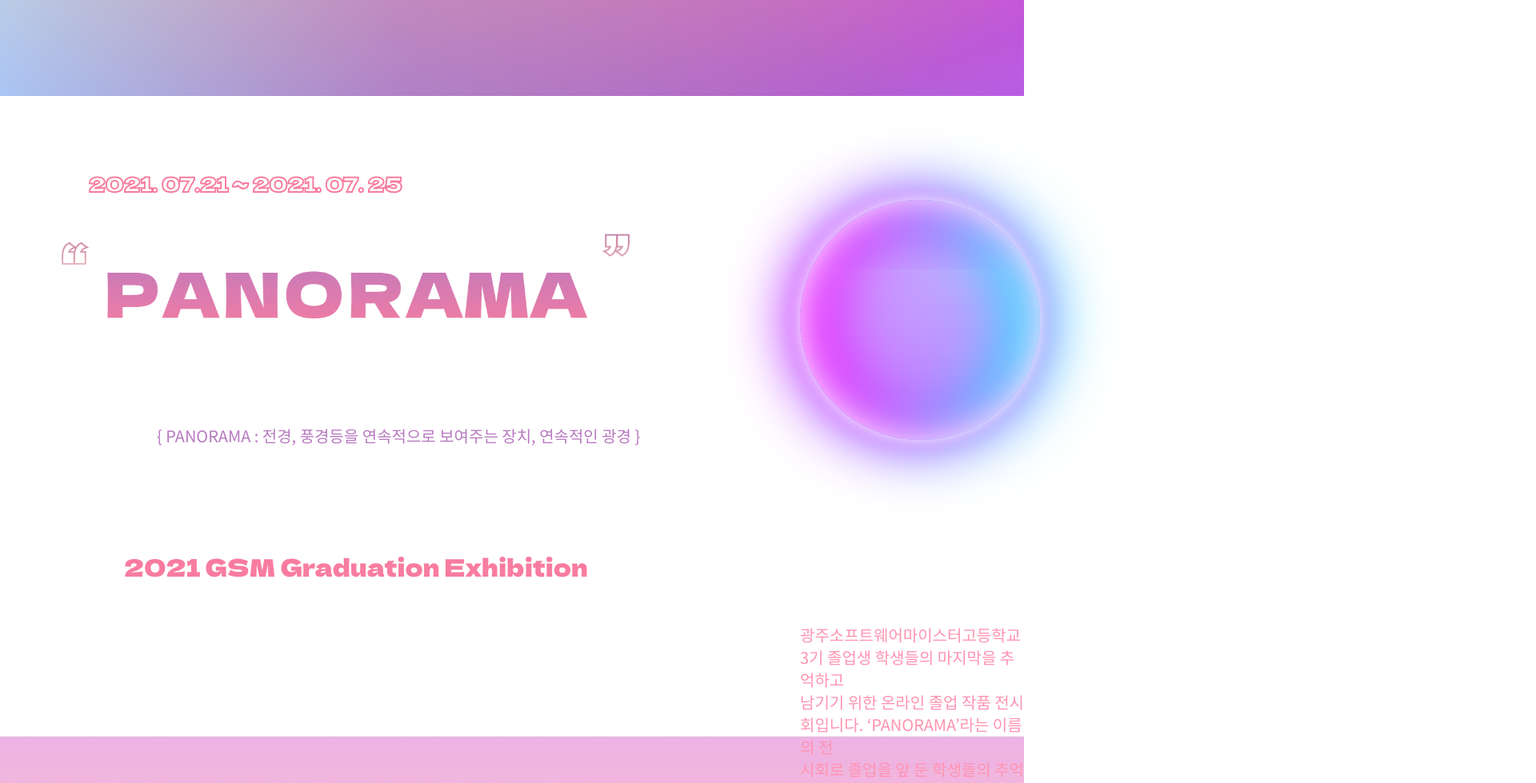
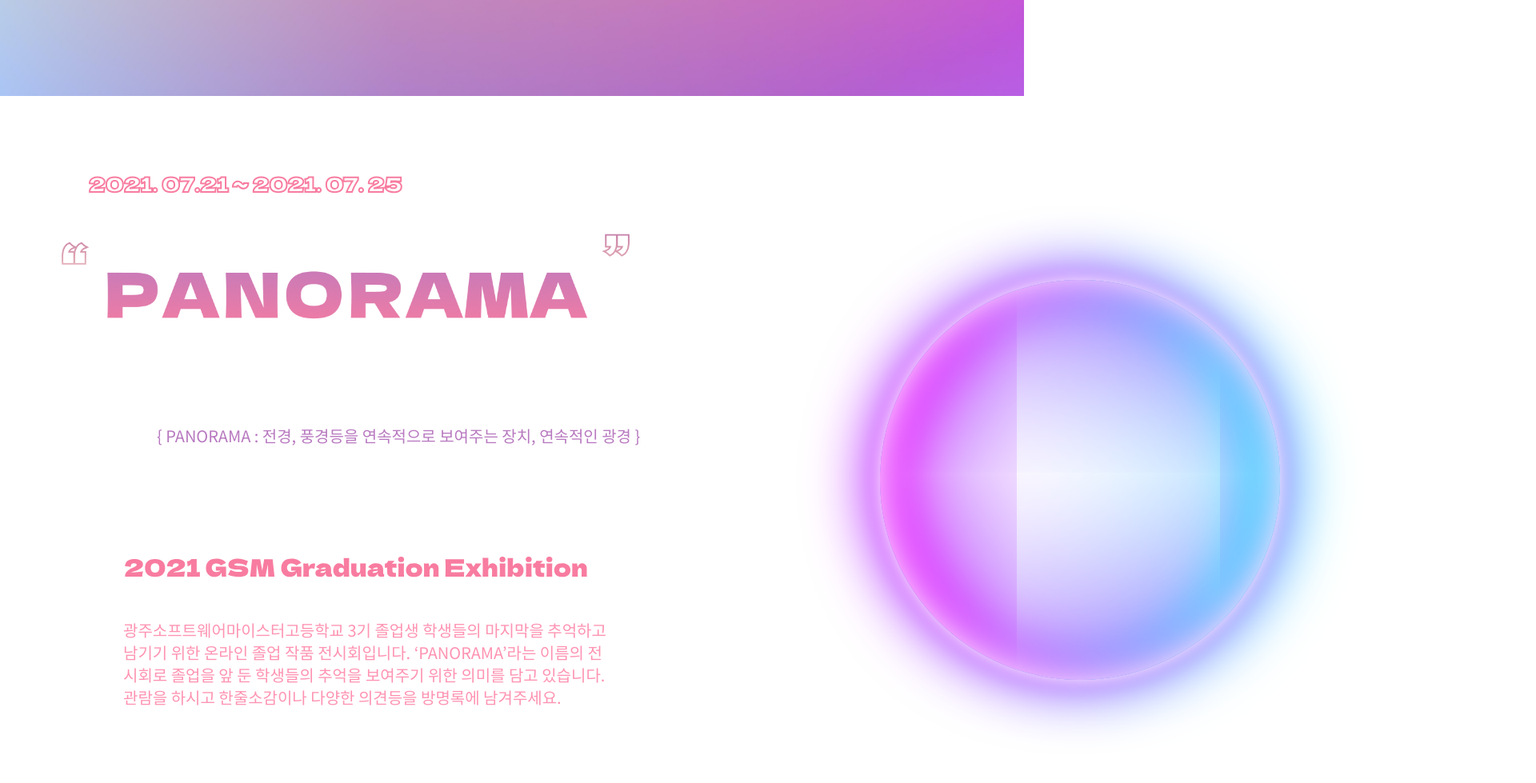
Before and after one commit to 2021-The-End/Panorama-Client, a React (Create React App) app: page / in a window 1280 px wide. Shown: the part 680-1659 px from the top of the page at 80% size, 1920 px wide, since content can reach past the window. Built offline with nearby package versions, Linux system fonts and the light colour scheme; a web font is replaced by a local one.

Commit message:
[Update] Seconed Page Style

```diff
--- a/src/Pages/Home/Style.ts
+++ b/src/Pages/Home/Style.ts
@@ -130,7 +130,7 @@ export const SecondPage = styled.div`
   width: 100vw;
   min-width: 1920px;
   height: 100vh;
-  min-width: 935px;
+  min-height: 935px;
 `;
 
 export const SecondPageContainer = styled.div`
@@ -160,7 +160,7 @@ export const BigLogo = styled.div`
   background-size: cover;
   animation-name: side;
   animation-duration: 2s;
-  @-webkit-keyframes side {
+  @keyframes side {
     0% {
       width: 0px;
     }
@@ -207,25 +207,15 @@ export const GsmPlace = styled.div`
 export const PanoramainfoText = styled.span`
   position: absolute;
   left: 154px;
-  top: 754px;
+  top: 654px;
   font-size: 20px;
   line-height: 28px;
   color: #ff93b2;
-  @media screen and (max-width: 1900px) {
-    left: 900px;
-    top: 510px;
-    font-size: 18px;
-    @media screen and (max-height: 936px) {
-      top: 660px;
-      left: 1000px;
-      font-size: 20px;
-    }
-  }
 `;
 
 export const Ellipse = styled.div`
-  width: 300px;
-  height: 300px;
+  width: 500px;
+  height: 500px;
   border-radius: 50%;
   box-shadow: 0 0 20px #fff, -20px 0 80px #f0f, 20px 0 80px #0ff,
     inset 0 0 50px #fff, inset 50px 0 80px #f0f, inset -50px 0 80px #0ff,
@@ -245,11 +235,6 @@ export const Ellipse = styled.div`
     .text {
       transition: 0.5s all;
       opacity: 1;
-      text-align: center;
-      line-height: 42px;
-      font-size: 24px;
-      color: #ffffff;
-      font-family: "PT Serif";
     }
   }
   .text {
@@ -257,8 +242,8 @@ export const Ellipse = styled.div`
     color: #ffffff;
     opacity: 0;
     text-align: center;
-    line-height: 42px;
-    font-size: 24px;
+    line-height: 84px;
+    font-size: 48px;
     color: #ffffff;
     font-family: "PT Serif";
   }
@@ -266,12 +251,11 @@ export const Ellipse = styled.div`
 
 export const EllipsePlace = styled.div`
   position: absolute;
-  left: 1100px;
-  top: 330px;
+  left: 1200px;
+  top: 230px;
   @media screen and (max-width: 1900px) {
     position: absolute;
-    left: 1000px;
-    top: 130px;
+    left: 1100px;
   }
 `;
 
```
